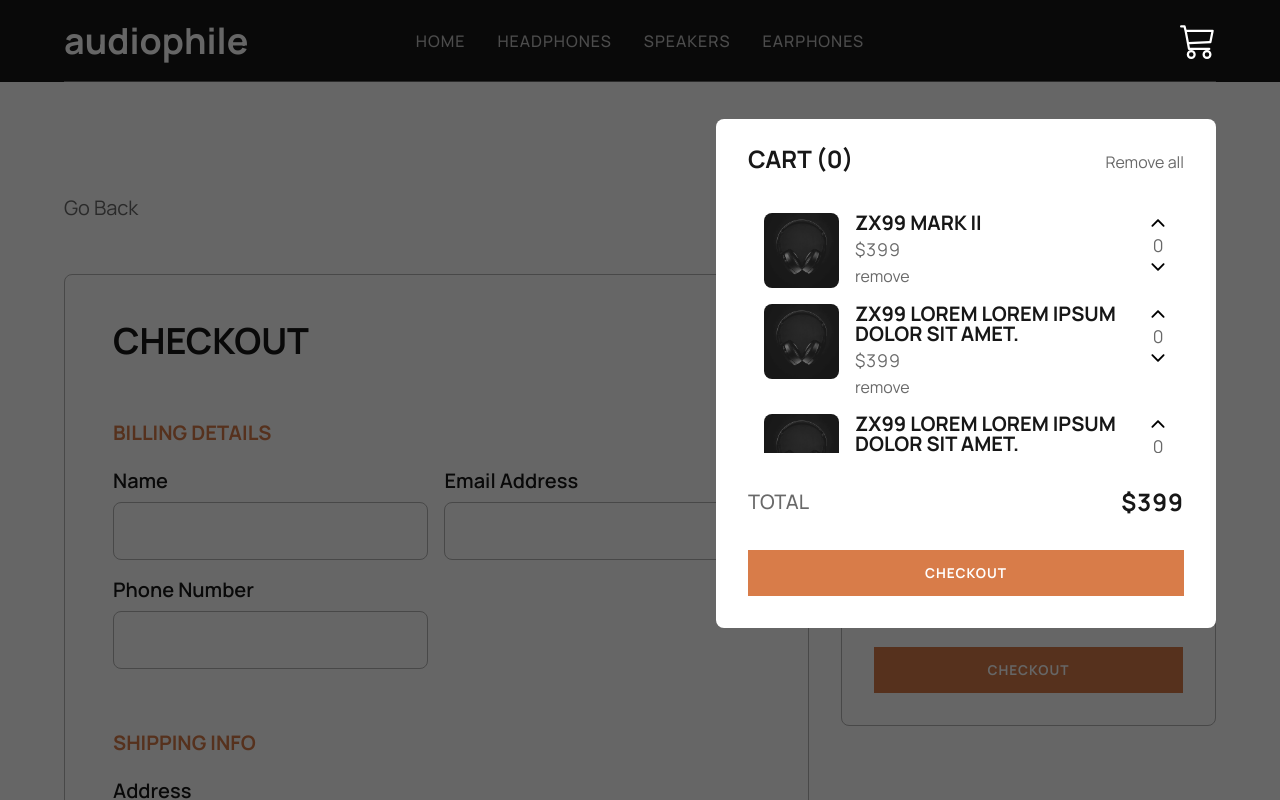
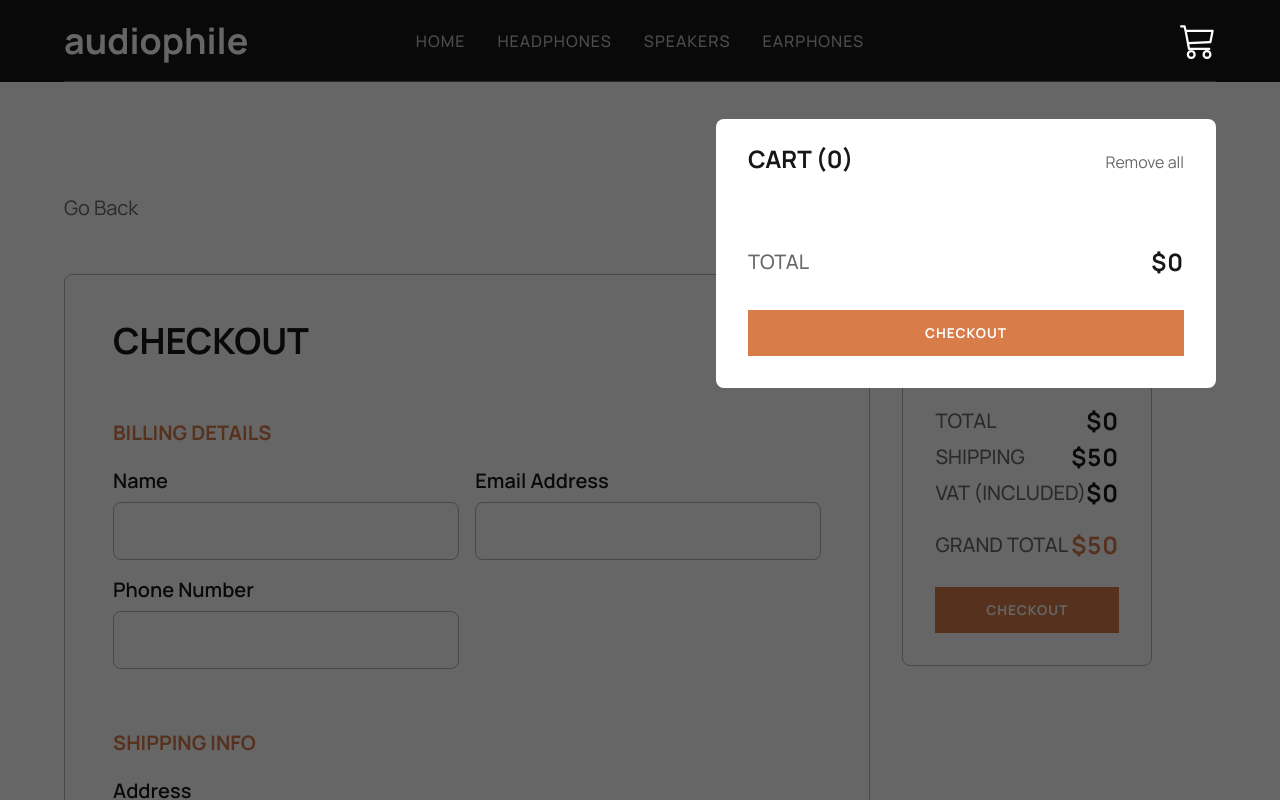
Before and after one commit to Edin2021/audiophile-ecommerce, a React (Create React App) app: page /checkout in a window 1280 px wide. Both pictures are taken after a click on the button "open cart button". Shown: the top 800 px of the page. Built offline with nearby package versions, Linux system fonts and the light colour scheme.

Commit message:
Added cart functionality, user can now add items to cart, remove them, clear the cart, increase and decrease individual cart item amounds and user can se the cart total cost. Summary on checkout page now displays grand total cost, including vat and shipping.

```diff
--- a/src/components/Cart.js
+++ b/src/components/Cart.js
@@ -1,8 +1,18 @@
 import { BsCart3 } from "react-icons/bs";
 import { IoIosArrowUp, IoIosArrowDown } from "react-icons/io";
 import { Link } from "react-router-dom";
-import tempImage from "../images/xx99-mark-ii.png";
+import { useGlobalContext } from "../context";
+
 function Cart({ setCartOpen, cartOpen }) {
+  const {
+    cartItems,
+    addCartItemAmount,
+    subtractCartItemAmount,
+    calcCartTotal,
+    calcTotalItemAmount,
+    removeCartItem,
+    clearCart,
+  } = useGlobalContext();
   return (
     <>
       <div className="cart-wrapper">
@@ -11,112 +21,70 @@ function Cart({ setCartOpen, cartOpen }) {
           className="cart-btn"
           onClick={() => setCartOpen(!cartOpen)}
         >
+          {cartItems.length ? (
+            <span className="cart-amount-icon">{calcTotalItemAmount()}</span>
+          ) : null}
           <span className="visually-hidden">open cart button</span>
           <BsCart3 />
         </button>
         <section className="cart">
           <h4>
-            <span>cart (0)</span>
-            <button type="button" className="remove-all-btn">
+            <span>cart ({calcTotalItemAmount()})</span>
+            <button
+              type="button"
+              className="remove-all-btn"
+              onClick={clearCart}
+            >
               Remove all
             </button>
           </h4>
           <div className="items">
-            <article className="item">
+            {cartItems.map((cartItem) => {
+              const { id, img, name, price, quantity } = cartItem;
+
+              return (
+                <article key={id} className="item">
                   <div className="img-wrapper">
-                <img src={tempImage} alt="" />
+                    <img src={img} alt="" />
                   </div>
                   <div className="details">
                     <h5 className="name" title="name of item">
-                  zx99 mark ii
+                      {name}
                     </h5>
-                <span className="price">$399</span>
-                <button type="button" className="remove-item-btn">
+                    <span className="price">${price}</span>
+                    <button
+                      type="button"
+                      className="remove-item-btn"
+                      onClick={() => removeCartItem(id)}
+                    >
                       remove
                     </button>
                   </div>
                   <div className="quantity-btns">
-                <button type="button">
+                    <button type="button" onClick={() => addCartItemAmount(id)}>
+                      <span className="visually-hidden">
+                        increase item amount by one
+                      </span>
                       <IoIosArrowUp />
                     </button>
-                <span className="quantity">0</span>
-                <button type="button">
+                    <span className="quantity">{quantity}</span>
+
+                    <button
+                      type="button"
+                      onClick={() => subtractCartItemAmount(id)}
+                    >
+                      <span className="visually-hidden">
+                        subtract item amount by one
+                      </span>
                       <IoIosArrowDown />
                     </button>
                   </div>
                 </article>
-            <article className="item">
-              <div className="img-wrapper">
-                <img src={tempImage} alt="" />
-              </div>
-              <div className="details">
-                <h5 className="name" title="name of item">
-                  zx99 Lorem Lorem ipsum dolor sit amet.
-                </h5>
-                <span className="price">$399</span>
-                <button type="button" className="remove-item-btn">
-                  remove
-                </button>
-              </div>
-              <div className="quantity-btns">
-                <button type="button">
-                  <IoIosArrowUp />
-                </button>
-                <span className="quantity">0</span>
-                <button type="button">
-                  <IoIosArrowDown />
-                </button>
-              </div>
-            </article>
-            <article className="item">
-              <div className="img-wrapper">
-                <img src={tempImage} alt="" />
-              </div>
-              <div className="details">
-                <h5 className="name" title="name of item">
-                  zx99 Lorem Lorem ipsum dolor sit amet.
-                </h5>
-                <span className="price">$399</span>
-                <button type="button" className="remove-item-btn">
-                  remove
-                </button>
-              </div>
-              <div className="quantity-btns">
-                <button type="button">
-                  <IoIosArrowUp />
-                </button>
-                <span className="quantity">0</span>
-                <button type="button">
-                  <IoIosArrowDown />
-                </button>
-              </div>
-            </article>
-            <article className="item">
-              <div className="img-wrapper">
-                <img src={tempImage} alt="" />
-              </div>
-              <div className="details">
-                <h5 className="name" title="name of item">
-                  zx99 mark ii Lorem, ipsum.
-                </h5>
-                <span className="price">$399</span>
-                <button type="button" className="remove-item-btn">
-                  remove
-                </button>
-              </div>
-              <div className="quantity-btns">
-                <button type="button">
-                  <IoIosArrowUp />
-                </button>
-                <span className="quantity">0</span>
-                <button type="button">
-                  <IoIosArrowDown />
-                </button>
-              </div>
-            </article>
+              );
+            })}
           </div>
           <div className="total">
-            TOTAL <span>$399</span>
+            TOTAL <span>${calcCartTotal()}</span>
           </div>
           <button type="button" className="checkout-btn">
             <Link to="/checkout">checkout</Link>
--- a/src/components/CartSummary.js
+++ b/src/components/CartSummary.js
@@ -1,42 +1,65 @@
-import { Link } from "react-router-dom";
-import tempImage from "../images/xx99-mark-i.png";
+import { useGlobalContext } from "../context";
+
+const VAT = 0.2;
+const SHIPPING = 50;
 
 function CartSummary() {
+  const { cartItems, calcCartTotal } = useGlobalContext();
+
+  const vat_included = calcCartTotal() * VAT;
+  const total = calcCartTotal() + vat_included;
+  const grandTotal = total + SHIPPING;
+
+  const handleSubmit = (e) => {
+    e.preventDefault();
+    console.log("confirm purchase");
+  };
+
   return (
     <section className="summary">
       <h2>
         <span>summary</span>
       </h2>
       <div className="items">
-        <article className="item">
+        {cartItems.map((cartItem) => {
+          const { id, img, name, price, quantity } = cartItem;
+          return (
+            <article key={id} className="item">
               <div className="img-wrapper">
-            <img src={tempImage} alt="" />
+                <img src={img} alt="" />
               </div>
               <div className="details">
-            <h4 className="name" title="zx99 mx ii">
-              zx99 mx ii
+                <h4 className="name" title={name}>
+                  {name}
                 </h4>
-            <span className="price">$399</span>
+                <span className="price">${price}</span>
               </div>
-          <span className="quantity">x1</span>
+              <span className="quantity">x{quantity}</span>
             </article>
+          );
+        })}
       </div>
       <article className="expenses">
         <div className="expense">
-          total <span>$399 </span>
+          total <span>${total} </span>
         </div>
         <div className="expense">
-          shipping <span>$50 </span>
+          shipping <span>${SHIPPING} </span>
         </div>
         <div className="expense">
-          vat (included) <span>$449 </span>
+          vat (included) <span>${vat_included} </span>
         </div>
       </article>
       <div className="grand-total">
-        grand total <span>$449 </span>
+        grand total <span>${grandTotal} </span>
       </div>
-      <button type="button" className="confirm-purchase-btn">
-        <Link to="/checkout">checkout</Link>
+      <button
+        type="submit"
+        form="formCheckout"
+        className="confirm-purchase-btn"
+        onClick={handleSubmit}
+      >
+        checkout
       </button>
     </section>
   );
--- a/src/components/FormCheckout.js
+++ b/src/components/FormCheckout.js
@@ -1,10 +1,9 @@
-import { Link } from "react-router-dom";
 import { GrDeliver } from "react-icons/gr";
 import GoBackButton from "./GoBackButton";
 
 function FormCheckout() {
   return (
-    <form className="form-checkout">
+    <form className="form-checkout" id="formCheckout">
       <GoBackButton />
       <div className="form-wrapper">
         <h1>checkout</h1>
--- a/src/components/HomeProducts.js
+++ b/src/components/HomeProducts.js
@@ -1,8 +1,5 @@
 import { useEffect, useState } from "react";
 import data from "../data";
-import zx9_speaker from "../images/zx9.png";
-import zx7_speaker from "../images/zx7-on-table.png";
-import yx1_earphones from "../images/yx1.png";
 import { Link } from "react-router-dom";
 
 const productPlaceholder = {
--- a/src/context.js
+++ b/src/context.js
@@ -1,9 +1,129 @@
-import React from "react";
+import React, { useEffect, useState } from "react";
+import data from "./data";
+
+const getLocalStorage = () => {
+  return localStorage.getItem("cart")
+    ? JSON.parse(localStorage.getItem("cart"))
+    : [];
+};
 
 const AppContext = React.createContext();
 
 export default function AppProvider({ children }) {
-  return <AppContext.Provider value={{}}>{children}</AppContext.Provider>;
+  const [cartItems, setCartItems] = useState([]);
+
+  useEffect(() => {
+    setCartItems(getLocalStorage());
+  }, []);
+  useEffect(() => {
+    localStorage.setItem("cart", JSON.stringify(cartItems));
+  }, [cartItems]);
+  // TODO  save cart items to local storage
+  const addToCart = (id, amount) => {
+    // checking if cart already contains the item
+    // using for loop instead of the some() array method for better performance
+    let found = false;
+    for (let i = 0; i < cartItems.length; i++) {
+      // item exists, update amount
+      if (cartItems[i].id === id) {
+        const newArray = cartItems.filter((cartItem) => {
+          if (cartItem.id === id) {
+            cartItem.quantity += amount;
+          }
+          return cartItem;
+        });
+        setCartItems(newArray);
+        found = true;
+        break;
+      }
+    }
+    handleAdd({ found, id, amount });
+  };
+
+  const handleAdd = ({ found, id, amount }) => {
+    if (!found) {
+      setCartItems((prevState) => [
+        ...prevState,
+        ...data
+          .filter((item) => {
+            if (item.id === id) {
+              return item;
+            }
+          })
+          .map((item) => {
+            const { id, img, name, price } = item;
+            return { id, img, name, price, quantity: amount };
+          }),
+      ]);
+    }
+  };
+
+  const addCartItemAmount = (id) => {
+    const newArray = cartItems.filter((cartItem) => {
+      if (cartItem.id === id) {
+        if (cartItem.quantity === 10) {
+          cartItem.quantity = 10;
+        } else {
+          cartItem.quantity += 1;
+        }
+      }
+      return cartItem;
+    });
+    setCartItems(newArray);
+  };
+
+  const subtractCartItemAmount = (id) => {
+    const newArray = cartItems.filter((cartItem) => {
+      if (cartItem.id === id) {
+        if (cartItem.quantity === 1) {
+          cartItem.quantity = 1;
+        } else {
+          cartItem.quantity -= 1;
+        }
+      }
+      return cartItem;
+    });
+    setCartItems(newArray);
+  };
+
+  const calcCartTotal = () => {
+    return cartItems.reduce((total, item) => {
+      total += item.price * item.quantity;
+      return total;
+    }, 0);
+  };
+
+  const calcTotalItemAmount = () => {
+    return cartItems.reduce((total, item) => {
+      total += 1 * item.quantity;
+      return total;
+    }, 0);
+  };
+
+  const removeCartItem = (id) => {
+    setCartItems(cartItems.filter((cartItem) => cartItem.id !== id));
+  };
+
+  const clearCart = (id) => {
+    setCartItems([]);
+  };
+
+  return (
+    <AppContext.Provider
+      value={{
+        addToCart,
+        cartItems,
+        addCartItemAmount,
+        subtractCartItemAmount,
+        calcCartTotal,
+        calcTotalItemAmount,
+        removeCartItem,
+        clearCart,
+      }}
+    >
+      {children}
+    </AppContext.Provider>
+  );
 }
 
 export const useGlobalContext = () => React.useContext(AppContext);
--- a/src/styles/components/cart.scss
+++ b/src/styles/components/cart.scss
@@ -43,7 +43,7 @@
     display: flex;
     flex-direction: column;
     gap: 1rem;
-    height: 30vh;
+    max-height: 30vh;
     overflow-y: auto;
   }
   .item {
@@ -137,13 +137,27 @@
 }
 
 .cart-btn {
-  color: white;
+  position: relative;
   font-size: $heading-medium;
   padding: 1rem;
   padding-right: 0;
+
+  color: white;
   @include transition(color);
   &:hover {
     color: $clr-accent;
+  }
+  .cart-amount-icon {
+    @include flexCenter(row);
+    position: absolute;
+    left: 0.25rem;
+    top: 0.25rem;
+    background-color: $clr-accent;
+    font-size: $text-small;
+    width: 1.75rem;
+    height: 1.75rem;
+    border-radius: 50%;
+    color: white;
   }
 }
 
@@ -176,7 +190,7 @@ header {
       }
     }
     .items {
-      height: 45vh;
+      max-height: 45vh;
     }
     .item {
       .img-wrapper {
@@ -203,10 +217,15 @@ header {
           padding: 0.5rem 1rem;
         }
         button:first-of-type {
-          transform: rotate(-90deg);
+          order: 3;
+          transform: rotate(90deg);
         }
         button:last-of-type {
-          transform: rotate(-90deg);
+          order: 1;
+          transform: rotate(90deg);
+        }
+        .quantity {
+          order: 2;
         }
       }
     }
--- a/src/styles/components/cartSummary.scss
+++ b/src/styles/components/cartSummary.scss
@@ -34,7 +34,7 @@
         width: 100%;
         height: 100%;
         object-fit: cover;
-        padding: 0.25rem;
+        border-radius: $radius;
       }
     }
     .details {
@@ -94,9 +94,10 @@
       color: $clr-accent;
     }
   }
-  .confirm-purchase-btn a {
+  .confirm-purchase-btn {
     @include productButton(white, $clr-accent, $clr-accent);
     width: 100%;
+    justify-content: center;
   }
 }
 
@@ -104,6 +105,9 @@
   .summary {
     max-width: 100%;
     padding: 2rem 3rem;
+    .items {
+      gap: 3rem;
+    }
     .item {
       .img-wrapper {
         width: 150px;
@@ -113,11 +117,11 @@
         margin: 0 2rem;
         .name,
         .price {
-          font-size: $heading-medium;
+          font-size: $heading-small;
         }
       }
       .quantity {
-        font-size: $heading-medium;
+        font-size: $heading-small;
         margin-right: 0;
         margin-left: auto;
       }
@@ -153,6 +157,9 @@
   .summary {
     max-width: 100%;
     padding: 2rem 1.5rem;
+    .items {
+      gap: 2rem;
+    }
     .item {
       .img-wrapper {
         min-width: 75px;
```
Also changed, not shown: src/pages/SingleProduct.js (+51 -21 lines), src/styles/components/singleProduct.scss (+19 -1 lines), src/components/ModalCheckout.js (added). Lines whose indentation alone changed are shown as unchanged.
